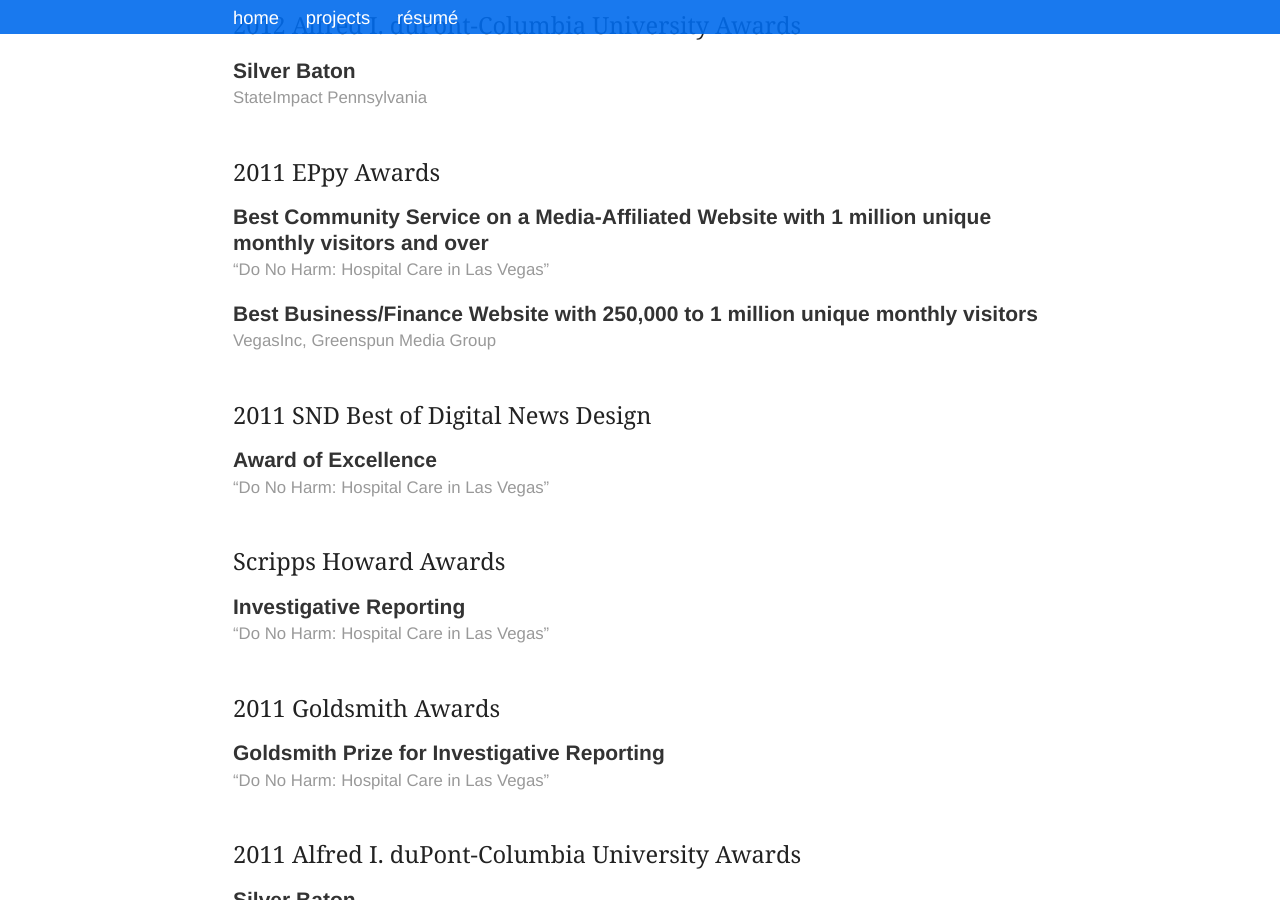
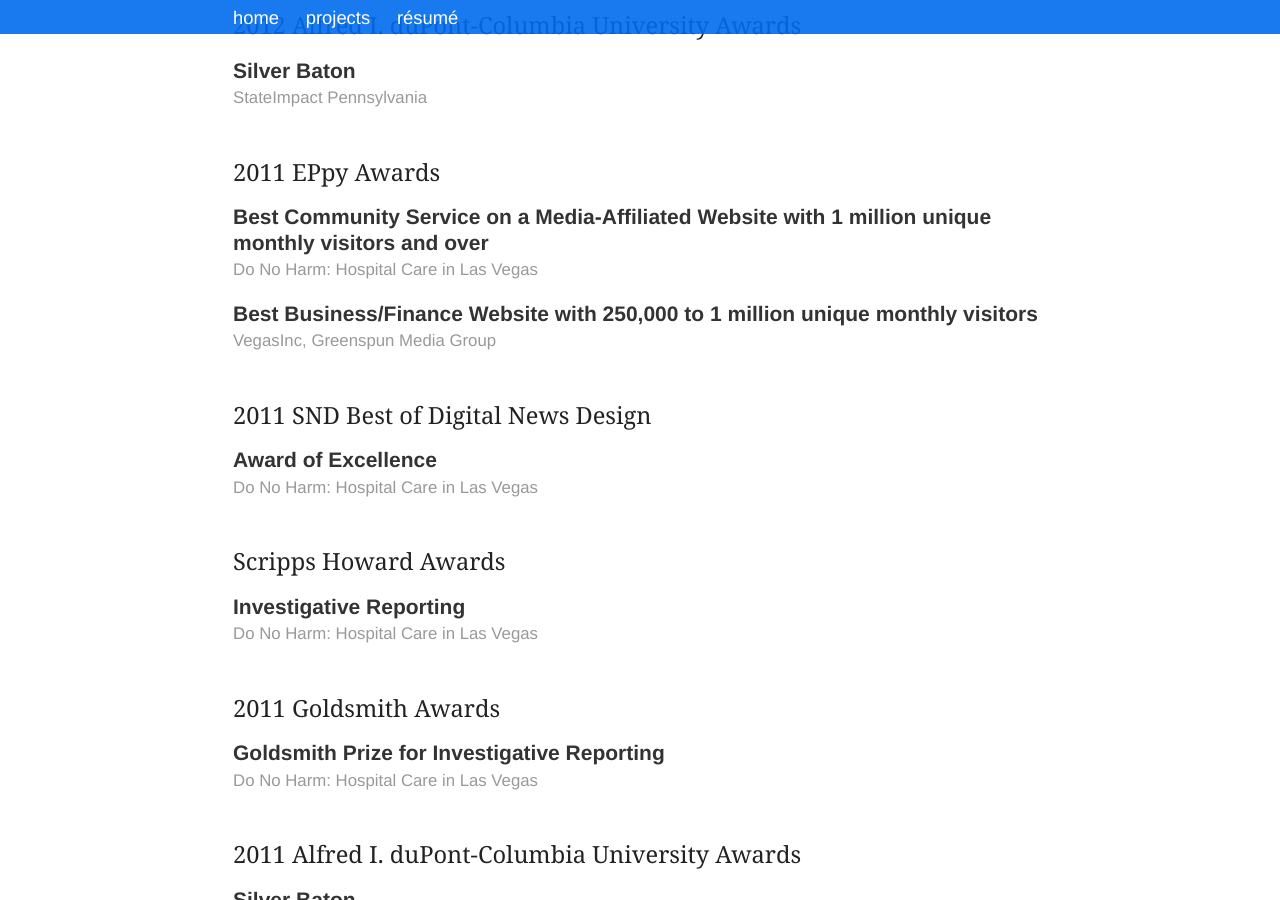
Before and after one commit to dannydb/dannydb.github.io, a Jekyll site: the page built from index.md, in a window 1280 px wide and 900 px high, scrolled down 5716 px. Built offline with Jekyll 4.4.1, drawn with Linux system fonts in a browser that asks for light colours; some of the changed text lies outside the part shown.

Commit message:
no quotes on awards section

```diff
--- a/index.md
+++ b/index.md
@@ -119,7 +119,7 @@ _Songs We Love_
 
 **Award of Excellence**
 Features Single-Story Project
-_NPR’s Book Concierge: Our Guide To 2013′s Great Reads_
+_NPR’s Book Concierge: Our Guide To 2013’s Great Reads_
 
 **Award of Excellence**
 Data project (Features)
@@ -143,7 +143,7 @@ _StateImpact Pennsylvania_
 ### 2011 EPpy Awards
 
 **Best Community Service on a Media-Affiliated Website with 1 million unique monthly visitors and over**
-_“Do No Harm: Hospital Care in Las Vegas”_
+_Do No Harm: Hospital Care in Las Vegas_
 
 **Best Business/Finance Website with 250,000 to 1 million unique monthly visitors**
 _VegasInc, Greenspun Media Group_
@@ -151,22 +151,22 @@ _VegasInc, Greenspun Media Group_
 ### 2011 SND Best of Digital News Design
 
 **Award of Excellence**
-_“Do No Harm: Hospital Care in Las Vegas”_
+_Do No Harm: Hospital Care in Las Vegas_
 
 ### Scripps Howard Awards
 
 **Investigative Reporting**
-_“Do No Harm: Hospital Care in Las Vegas”_
+_Do No Harm: Hospital Care in Las Vegas_
 
 ### 2011 Goldsmith Awards
 
 **Goldsmith Prize for Investigative Reporting**
-_“Do No Harm: Hospital Care in Las Vegas”_
+_Do No Harm: Hospital Care in Las Vegas_
 
 ### 2011 Alfred I. duPont-Columbia University Awards
 
 **Silver Baton**
-_“Bottoming Out: Gambling Addiction in Las Vegas”_
+_Bottoming Out: Gambling Addiction in Las Vegas_
 
 ### 2010 Online Journalism Awards
 
@@ -179,7 +179,7 @@ _The Las Vegas Sun and the Greenspun Media Group_
 _LasVegasSun.com_
 
 **Best Web Special Feature – Enterprise, Less than 1 million monthly visitors**
-_“Bottoming Out: Gambling Addiction in Las Vegas”_
+_Bottoming Out: Gambling Addiction in Las Vegas_
 
 ### 2005 Online News Association – Online Journalism Awards
 
```
